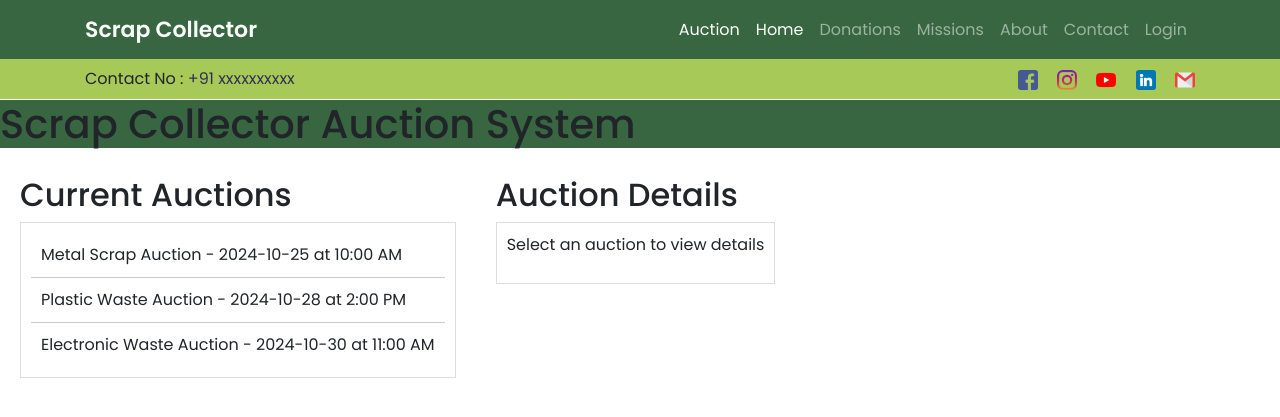
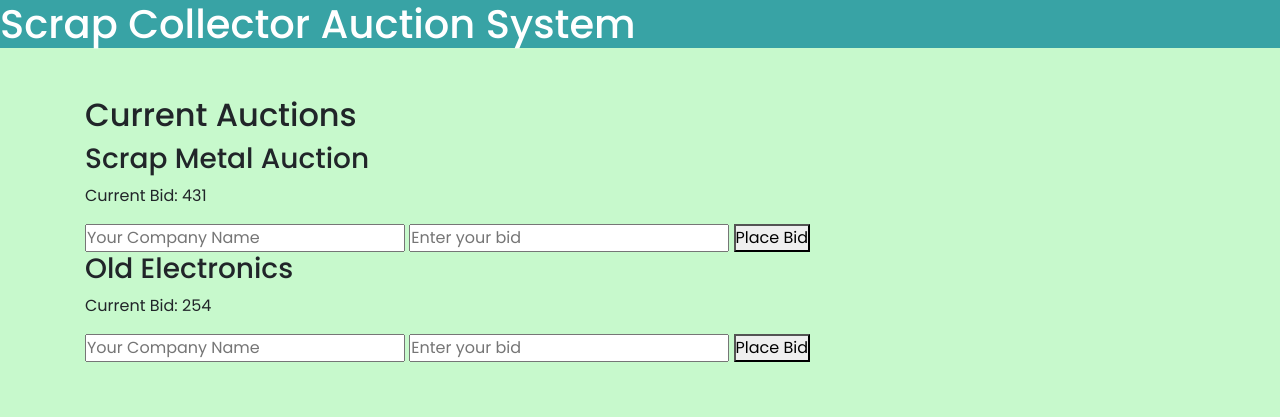
Before and after one commit to amal4510/Scrap-Store-, a Flask app: page /auctions in a window 1280 px wide. Shown: the top 417 px of the page. Run offline with Flask 3, Linux system fonts and the light colour scheme.

Commit message:
auction updated

```diff
--- a/Server.py
+++ b/Server.py
@@ -3,15 +3,17 @@ from database import init_db, db
 from Routes import register_routes
 import os
 from dotenv import load_dotenv
+from flask_socketio import SocketIO, emit
+import random
 
 # Load environment variables
 load_dotenv()
-
 SECRET_KEY = os.getenv('SECRET_KEY')
 
 # Initialize Flask app
 app = Flask(__name__)
 app.config['SECRET_KEY'] = SECRET_KEY
+socketio = SocketIO(app)
 
 # Initialize the database
 init_db(app)
@@ -19,16 +21,24 @@ init_db(app)
 # Register routes from external file
 register_routes(app)
 
+# Placeholder for auction items - this can be fetched dynamically from a database
+auctions = {
+    1: {"id": 1, "title": "Scrap Metal Auction", "current_bid": random.randint(100, 1000)},
+    2: {"id": 2, "title": "Old Electronics", "current_bid": random.randint(100, 1000)}
+}
+
 @app.route('/pickup')
 def pickup():
     return render_template('pickup.html')
 
+# Route to render the auction page
+@app.route('/auction')
+def auction():
+    return render_template('auction.html')
 
 # API route to fetch scrap prices in real-time
 @app.route('/getScrapPrices')
 def get_scrap_prices():
-    # Fetch real-time prices from your database or external source
-    # For now, we're using static prices as an example
     prices = {
         'normal_recyclables': '₹10/kg',
         'office_paper': '₹5/kg',
@@ -45,10 +55,30 @@ def get_scrap_prices():
     }
     return jsonify(prices)
 
-# Uncomment this if you want to drop all tables (for database reset)
-# with app.app_context():
-#     db.drop_all()
-#     print("All tables have been dropped successfully!")
+# API route to fetch auction data
+@app.route('/auction')
+def auction_page():
+    return render_template('auction.html')
+
+# API route to fetch auction data
+@app.route('/api/auctions')
+def fetch_auctions():
+    return jsonify(list(auctions.values()))
+
+# Socket.IO event handler for placing a bid
+@socketio.on('place_bid')
+def handle_place_bid(data):
+    auction_id = data['auction_id']
+    new_bid = data['new_bid']
+    company_name = data['company_name']  # Get company name
+    if auction_id in auctions and new_bid > auctions[auction_id]['current_bid']:
+        auctions[auction_id]['current_bid'] = new_bid
+        # Broadcast the updated bid and company name to all clients
+        emit('update_bid', {
+            'auction_id': auction_id,
+            'new_bid': new_bid,
+            'company_name': company_name
+        }, broadcast=True)
 
 if __name__ == '__main__':
-    app.run(debug=True)
+    socketio.run(app, debug=True, allow_unsafe_werkzeug=True)
--- a/static/css/auct.css
+++ b/static/css/auct.css
@@ -1,33 +1,57 @@
 body {
     font-family: Arial, sans-serif;
-    background-color: #f4f4f4;
-    color: #333;
+    text-align: center;
     margin: 0;
     padding: 0;
+    background-color: #f4f4f4;
 }
 
-
-header h1 {
-    margin-top: 100px;
+h1 {
+    font-size: 2rem;
+    margin-top: 1rem;
 }
 
-section {
-    padding: 20px;
+.container {
+    max-width: 600px;
+    margin: 2rem auto;
+    padding: 1rem;
+    background-color: #fff;
+    border-radius: 8px;
+    box-shadow: 0 4px 8px rgba(0, 0, 0, 0.1);
 }
 
-#auction-list, #auction-details {
-    background-color: #fff;
-    padding: 10px;
-    border: 1px solid #ddd;
-    margin-bottom: 20px;
+.auction-info {
+    margin-top: 2rem;
 }
 
-#auction-list .auction-item {
-    padding: 10px;
-    border-bottom: 1px solid #ccc;
+.auction-item {
+    border: 1px solid #ddd;
+    padding: 1rem;
+    margin: 1rem 0;
+    border-radius: 8px;
+    background-color: #fafafa;
+}
+
+.auction-item h3 {
+    font-size: 1.2rem;
+    margin-bottom: 0.5rem;
+}
+
+.auction-item p {
+    font-size: 1rem;
+    color: #333;
+}
+
+.auction-item button {
+    background-color: #007bff;
+    color: #fff;
+    border: none;
+    padding: 0.5rem 1rem;
+    font-size: 1rem;
+    border-radius: 4px;
     cursor: pointer;
 }
 
-#auction-list .auction-item:last-child {
-    border-bottom: none;
+.auction-item button:hover {
+    background-color: #0056b3;
 }
--- a/static/js/app.js
+++ b/static/js/app.js
@@ -1,61 +1,40 @@
-document.addEventListener("DOMContentLoaded", function() {
-    // Mock auction data
-    const auctions = [
-        {
-            id: 1,
-            name: "Metal Scrap Auction",
-            date: "2024-10-25",
-            time: "10:00 AM",
-            companies: ["Company A", "Company B", "Company C"],
-            status: "Ongoing",
-        },
-        {
-            id: 2,
-            name: "Plastic Waste Auction",
-            date: "2024-10-28",
-            time: "2:00 PM",
-            companies: ["Company D", "Company E"],
-            status: "Upcoming",
-        },
-        {
-            id: 3,
-            name: "Electronic Waste Auction",
-            date: "2024-10-30",
-            time: "11:00 AM",
-            companies: ["Company F", "Company G", "Company H"],
-            status: "Upcoming",
-        }
-    ];
+const socket = io.connect(location.protocol + '//' + document.domain + ':' + location.port);
 
-    const auctionList = document.getElementById("auction-list");
-    const auctionDetails = document.getElementById("auction-details");
+$(document).ready(() => {
+    loadAuctions();
+});
 
-    // Populate auction list
-    auctions.forEach(auction => {
-        const auctionItem = document.createElement("div");
-        auctionItem.classList.add("auction-item");
-        auctionItem.textContent = `${auction.name} - ${auction.date} at ${auction.time}`;
-        auctionItem.dataset.auctionId = auction.id;
+// Function to place a bid
+function placeBid(auctionId) {
+    const newBid = prompt("Enter your bid amount:");
+    if (newBid && !isNaN(newBid)) {
+        socket.emit('place_bid', { auction_id: auctionId, new_bid: parseInt(newBid) });
+    }
+}
 
-        auctionList.appendChild(auctionItem);
-    });
-
-    // Event listener for selecting an auction
-    auctionList.addEventListener("click", function(event) {
-        const auctionId = event.target.dataset.auctionId;
-        const selectedAuction = auctions.find(auction => auction.id == auctionId);
-
-        if (selectedAuction) {
-            auctionDetails.innerHTML = `
-                <h3>${selectedAuction.name}</h3>
-                <p>Date: ${selectedAuction.date}</p>
-                <p>Time: ${selectedAuction.time}</p>
-                <p>Status: ${selectedAuction.status}</p>
-                <h4>Participating Companies:</h4>
-                <ul>
-                    ${selectedAuction.companies.map(company => `<li>${company}</li>`).join('')}
-                </ul>
-            `;
+// Function to load auctions from the server
+function loadAuctions() {
+    $.ajax({
+        url: "/api/auctions",
+        method: "GET",
+        success: function(data) {
+            const auctionList = $('#auction-list');
+            auctionList.empty();
+            data.forEach(item => {
+                auctionList.append(`
+                    <div class="auction-item" id="auction-${item.id}">
+                        <h3>${item.title}</h3>
+                        <p>Current Bid: ₹<span class="current-bid">${item.current_bid}</span></p>
+                        <button onclick="placeBid(${item.id})">Place Bid</button>
+                    </div>
+                `);
+            });
         }
     });
+}
+
+// Listen for updates from the server
+socket.on('update_bid', function(data) {
+    const auctionItem = $(`#auction-${data.auction_id}`);
+    auctionItem.find('.current-bid').text(data.new_bid);
 });
--- a/templates/auction.html
+++ b/templates/auction.html
@@ -4,37 +4,75 @@
     <meta charset="UTF-8">
     <meta name="viewport" content="width=device-width, initial-scale=1.0">
     <title>Scrap Collector Auction System</title>
-    <link rel="stylesheet" href="{{url_for('static', filename='css/auct.css')}}">
-
-    <link rel="stylesheet" href="{{url_for('static', filename='css/style.css')}}">
-    <link rel="stylesheet" href="{{url_for('static', filename='css/responsive.css')}}">
+    <link rel="stylesheet" href="{{ url_for('static', filename='css/style.css') }}">
     <link rel="stylesheet" href="https://cdn.jsdelivr.net/npm/bootstrap@4.6.1/dist/css/bootstrap.min.css">
-    <link rel="stylesheet" href="https://cdnjs.cloudflare.com/ajax/libs/font-awesome/4.7.0/css/font-awesome.min.css">
-    <script src="https://cdn.jsdelivr.net/npm/jquery@3.5.1/dist/jquery.slim.min.js"></script>
-    <script src="https://cdn.jsdelivr.net/npm/popper.js@1.16.1/dist/umd/popper.min.js"></script>
-    <script src="https://cdn.jsdelivr.net/npm/bootstrap@4.6.1/dist/js/bootstrap.bundle.min.js"></script>
+    <script src="https://cdn.jsdelivr.net/npm/jquery@3.5.1/dist/jquery.min.js"></script>
+    <script src="https://cdn.jsdelivr.net/npm/socket.io-client/dist/socket.io.min.js"></script>
 </head>
-<body>
-    {%include 'header.html'%}
-    <header>
+<body style="background-color: #c7f9cc;">
+    <header style="background-color: #38a3a5; color: white;">
         <h1>Scrap Collector Auction System</h1>
     </header>
-    <div class="d-flex justify-center">
+
+    <div class="container mt-5">
         <section class="auction-info">
             <h2>Current Auctions</h2>
             <div id="auction-list">
                 <!-- Auction items will be dynamically populated here -->
             </div>
         </section>
-
-    <section class="auction-details">
-        <h2>Auction Details</h2>
-        <div id="auction-details">
-            <p>Select an auction to view details</p>
-        </div>
-    </section>
     </div>
 
-    <script src="static\js\app.js"></script>
+    <script>
+        const socket = io();
+
+        // Function to render auction items
+        function renderAuctions(auctions) {
+            const auctionList = $('#auction-list');
+            auctionList.empty(); // Clear previous items
+            auctions.forEach(auction => {
+                auctionList.append(`
+                    <div class="auction-item" id="auction-item-${auction.id}">
+                        <h3>${auction.title}</h3>
+                        <p>Current Bid: <span id="current-bid-${auction.id}">${auction.current_bid}</span></p>
+                        <input type="text" id="company-input-${auction.id}" placeholder="Your Company Name" />
+                        <input type="number" id="bid-input-${auction.id}" placeholder="Enter your bid" />
+                        <button onclick="placeBid(${auction.id})">Place Bid</button>
+                    </div>
+                `);
+            });
+        }
+
+        // Fetch auction data from the server
+        $.get('/api/auctions', function(data) {
+            renderAuctions(data);
+        });
+
+        // Place a bid
+        function placeBid(auctionId) {
+            const bidAmount = parseFloat($(`#bid-input-${auctionId}`).val());
+            const companyName = $(`#company-input-${auctionId}`).val();
+            if (bidAmount && companyName && !isNaN(bidAmount)) {
+                console.log(`Placing bid for auction ${auctionId}: ${bidAmount} by ${companyName}`);
+                socket.emit('place_bid', {
+                    auction_id: auctionId,
+                    new_bid: bidAmount,
+                    company_name: companyName
+                });
+                $(`#bid-input-${auctionId}`).val(''); // Clear input after placing bid
+                $(`#company-input-${auctionId}`).val(''); // Clear company name input
+            }
+        }
+
+        // Listen for bid updates from the server
+        socket.on('update_bid', function(data) {
+            const { auction_id, new_bid, company_name } = data;
+            console.log(`Updated bid for auction ${auction_id}: ${new_bid} by ${company_name}`);
+            $(`#current-bid-${auction_id}`).text(new_bid); // Update the displayed current bid
+            // Display which company placed the latest bid
+            const auctionItem = $(`#auction-item-${auction_id}`);
+            auctionItem.append(`<p><strong>${company_name} placed a bid of ₹${new_bid}</strong></p>`);
+        });
+    </script>
 </body>
 </html>
--- a/templates/header.html
+++ b/templates/header.html
@@ -18,7 +18,7 @@
                             <a class="nav-link" href="{{url_for('index')}}#home">Home <span class="sr-only">(current)</span></a>
                         </li>
                         <li class="nav-item">
-                            <a class="nav-link" href="{{url_for('add_scrap')}}">Donations</a>
+                            <a class="nav-link" href="{{url_for('index')}}#donation">Donations</a>
                         </li>
                         <li class="nav-item">
                             <a class="nav-link" href="{{url_for('index')}}#mission-id">Missions</a>
--- a/templates/index.html
+++ b/templates/index.html
@@ -1,6 +1,5 @@
 <!DOCTYPE html>
 <html lang="en">
-
 <head>
     <meta charset="UTF-8">
     <meta http-equiv="X-UA-Compatible" content="IE=edge">
@@ -18,9 +17,6 @@
 </head>
 
 <body>
-
-
-
     {%include 'header.html'%}
     <!-- CHat bot icon-->
     <div id="chat-icon" onclick="toggleChat()">
```
Lines whose indentation alone changed are shown as unchanged.
